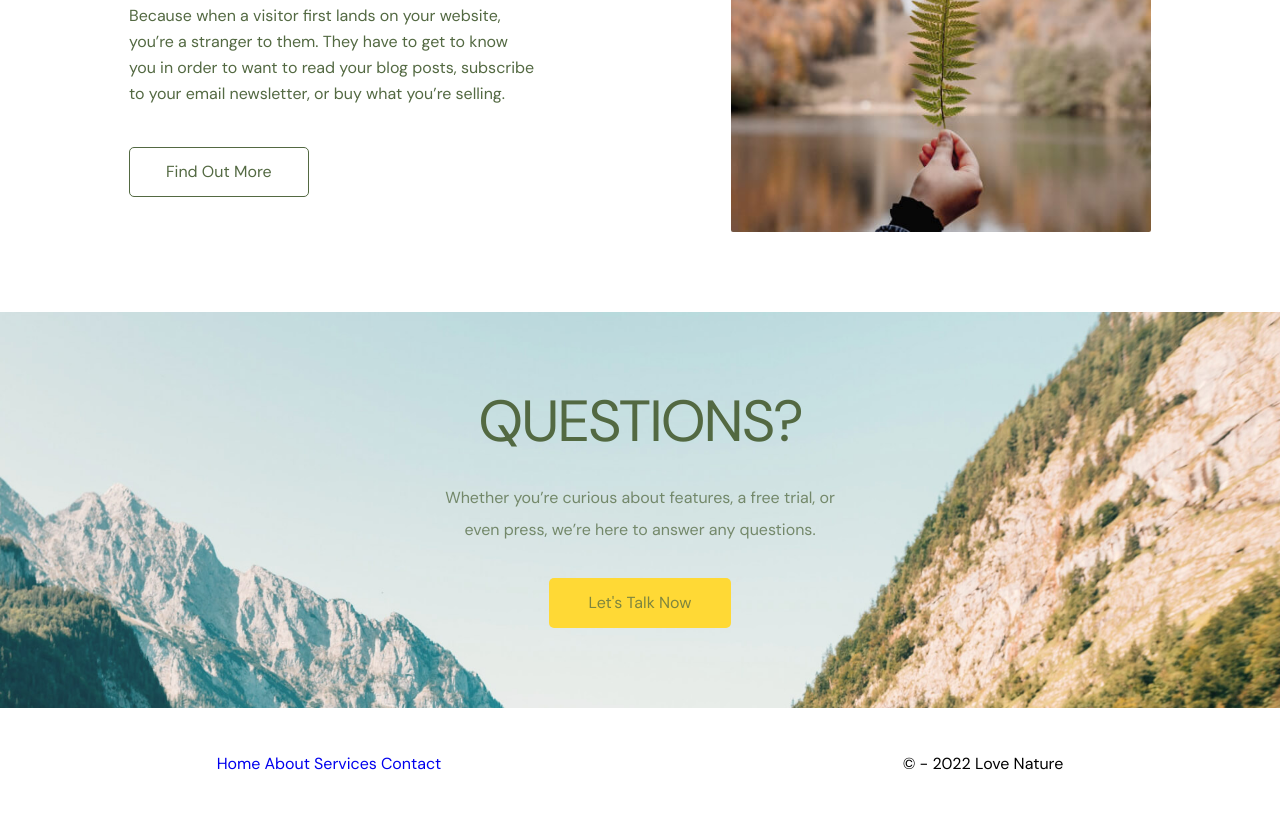
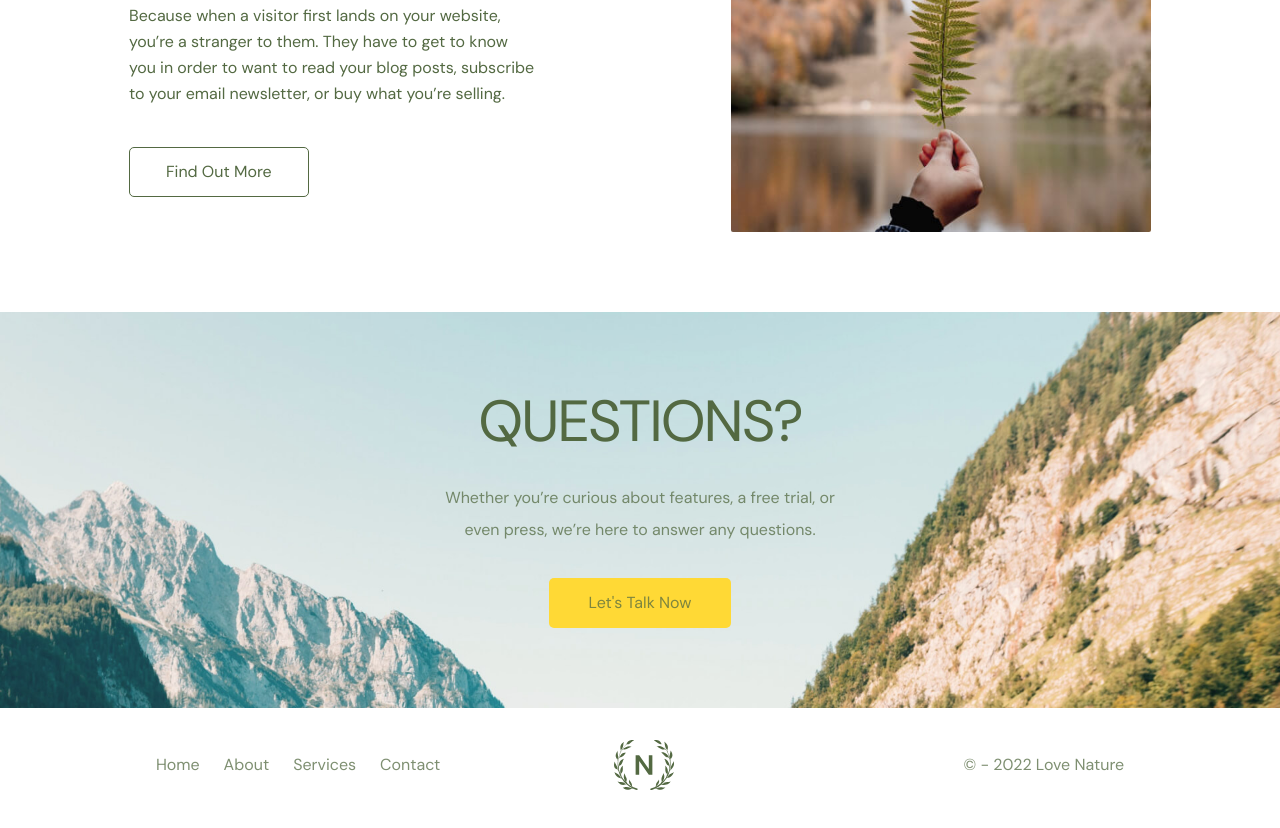
Before and after one commit to Joas-1999/Love-Nature-website-, a plain HTML site: page index.html in a window 1280 px wide. Shown: the part 2451-3279 px from the top of the page. Drawn offline with Linux system fonts and the light colour scheme; a web font is replaced by a local one.

Commit message:
commit to 'main'

```diff
--- a/index.html
+++ b/index.html
@@ -90,7 +90,7 @@
             <a href="#" class="f-nav-item">Services</a>
             <a href="#" class="f-nav-item">Contact</a>
         </div>
-        <img src="./img/logo-white.svg" alt="Love Nature logo" class="f-logo" style="width: 60px;">
+        <img src="./img/logo-green.svg" alt="Love Nature logo" class="footer-logo">
         <p class="footer-copyright">&copy; - 2022 Love Nature</p>
     </footer>
 
--- a/scss/main.scss
+++ b/scss/main.scss
@@ -399,7 +399,7 @@
     align-items: center;
     justify-content: center;
     background-image: url('../img/footer-hero-big.jpg');
-    background-position: center center;
+    background-position: bottom center;
     background-repeat: no-repeat;
     background-size: cover;
 
@@ -447,7 +447,36 @@
 
 // Footer
 .site-footer {
-    padding: 3rem 1rem;
+    padding: 2rem 1rem;
     display: flex;
+    align-items: center;
     justify-content: space-evenly;
+    column-gap: 50px;
+
+    .footer-nav {
+        display: flex;
+        flex-basis: 300px;
+        margin-left: 40px;
+
+        .f-nav-item {
+            color: rgba($color: $dark-olive-green, $alpha: 0.75);
+            margin-right: 1.5rem;
+            transition: color .3s ease;
+
+            &:hover {
+                color: $dark-olive-green;
+            }
+        }
+    }
+
+    .footer-logo {
+        width: 60px;
+    }
+
+    .footer-copyright {
+        color: rgba($color: $dark-olive-green, $alpha: 0.75);
+        flex-basis: 300px;
+        text-align: end;
+        margin-right: 40px;
+    }
 }
```
Also changed, not shown: css/main.css, img/logo-green.svg (added), 2 other files.
